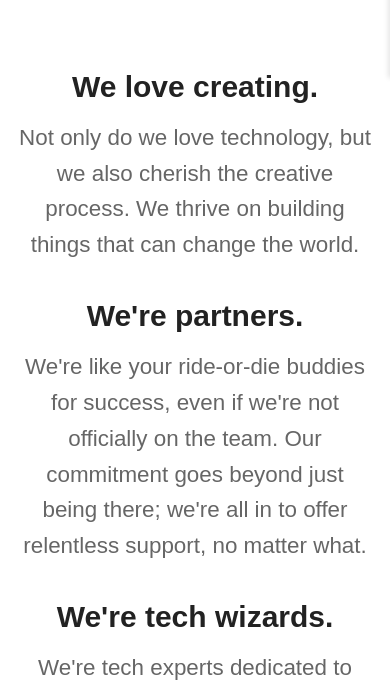
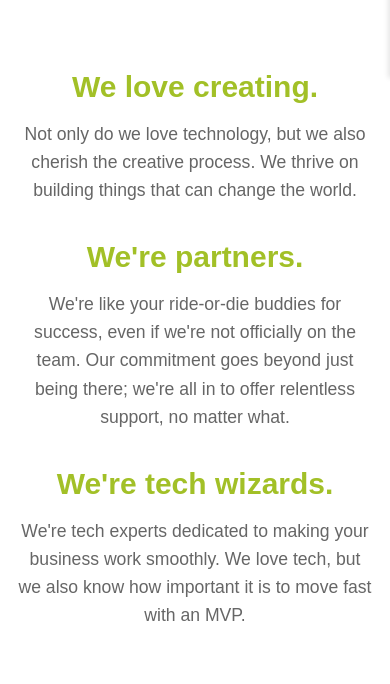
Before and after one commit to Luismorandi/landing-boost, a React (Create React App) app: page / in a window 390 px wide. Shown: the part 766-1450 px from the top of the page. Built offline with nearby package versions, Linux system fonts and the light colour scheme.

Commit message:
delete cta

```diff
--- a/src/components/Features.css
+++ b/src/components/Features.css
@@ -83,7 +83,7 @@
   }
 
   .features__header p {
-    font-size: 1rem;      /* Texto más pequeño */
+    font-size: 0.9rem;      /* Texto más pequeño */
     margin-bottom: 1rem;  /* Algo de espacio bajo el párrafo */
   }
 
@@ -97,10 +97,12 @@
   }
 
   .feature h3 {
+    color: #a2c027;
+
     font-size: 30px; /* Reduce el tamaño del subtítulo */
   }
 
   .feature p {
-    font-size: 1.4rem;  /* Texto un poco más compacto */
+    font-size: 1.1rem;  /* Texto un poco más compacto */
   }
 }
```
